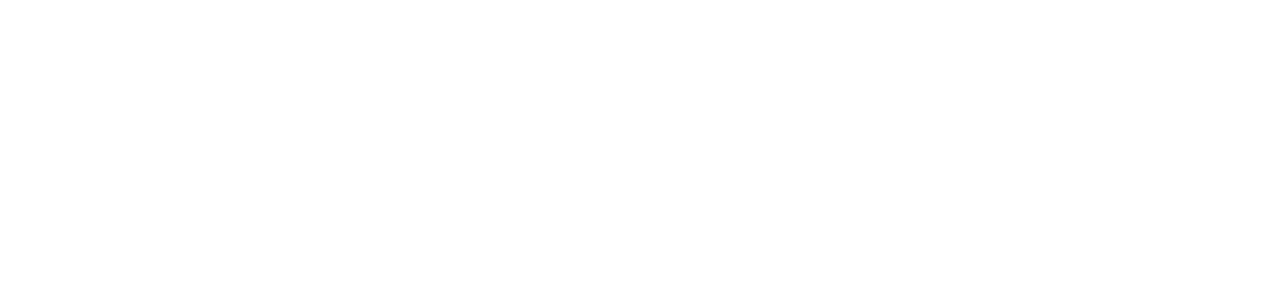
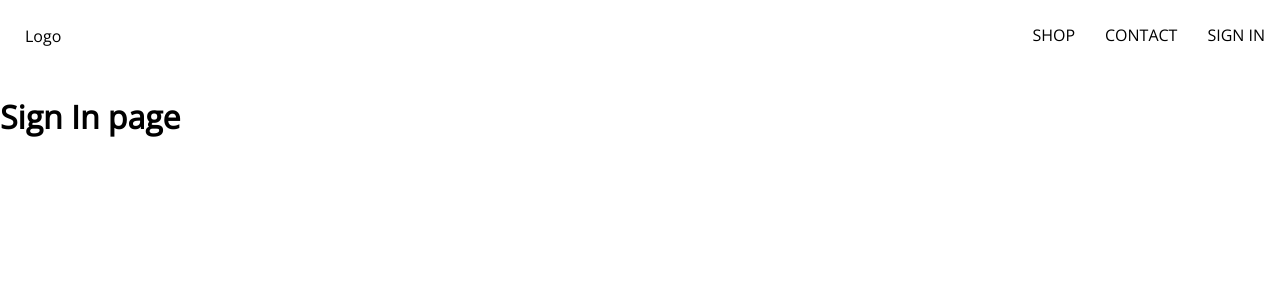
Before and after one commit to ericknamukolo/clothing-site, a React (Create React App) app: page /sign-in in a window 1280 px wide. Before the commit this address had no page. Shown: the top 300 px of the page. Built offline with nearby package versions, Linux system fonts and the light colour scheme.

Commit message:
added firebase

```diff
--- a/package.json
+++ b/package.json
@@ -10,6 +10,7 @@
     "@types/node": "^16.18.70",
     "@types/react": "^18.2.47",
     "@types/react-dom": "^18.2.18",
+    "firebase": "^10.7.1",
     "react": "^18.2.0",
     "react-dom": "^18.2.0",
     "react-router-dom": "^6.21.2",
--- a/src/App.tsx
+++ b/src/App.tsx
@@ -2,13 +2,10 @@
 import Home from './routes/home/home_route';
 import { Route, Routes } from 'react-router-dom';
 import NavigationBar from './components/navigation_bar/navigation';
+import SignIn from './routes/sign-in/sign-in';
 
 const Shop = () => {
   return <div>Hey im a shop</div>;
-};
-
-const Store = () => {
-  return <div>Hey im a store</div>;
 };
 
 const App = () => {
@@ -17,7 +14,7 @@
       <Route path='/' element={<NavigationBar />}>
         <Route index element={<Home />} />
         <Route path='shop' element={<Shop />} />
-        <Route path='/shop/store' element={<Store />} />
+        <Route path='/sign-in' element={<SignIn />} />
       </Route>
     </Routes>
   );
--- /dev/null
+++ b/src/routes/sign-in/sign-in.tsx
@@ -0,0 +1,7 @@
+import React from 'react';
+
+const SignIn: React.FC = (props) => {
+  return <h1>Sign In page</h1>;
+};
+
+export default SignIn;
```
Also changed, not shown: 1 other file (tests, documents, lock files or other folders).
